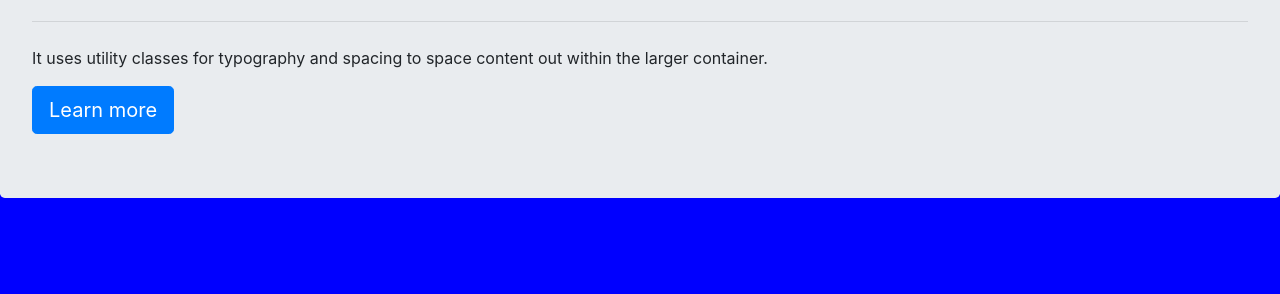
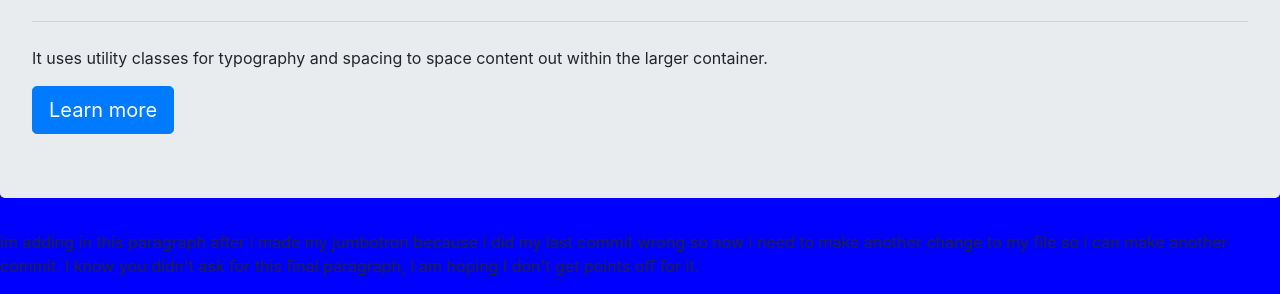
Before and after one commit to DeeCent/gitspring, a plain HTML site: page index.html in a window 1280 px wide. Shown: the part 628-922 px from the top of the page. Before the commit the page ends 858 px from the top, so only its background shows below. Drawn offline with nearby package versions, Linux system fonts and the light colour scheme.

Commit message:
i had to add a paragraph to index because i did my last commit wrong and needed a change made so i could commit again

```diff
--- a/index.html
+++ b/index.html
@@ -21,5 +21,7 @@
   <a class="btn btn-primary btn-lg" href="#" role="button">Learn more</a>
 </div>
 
+  <p>im adding in this paragraph after i made my jumbotron because i did my last commit wrong so now i need to make another change to my file so i can make
+      another commit.  I know you didn't ask for this final paragraph, I am hoping I don't get points off for it.</p>
 </body>
 </html>
```
